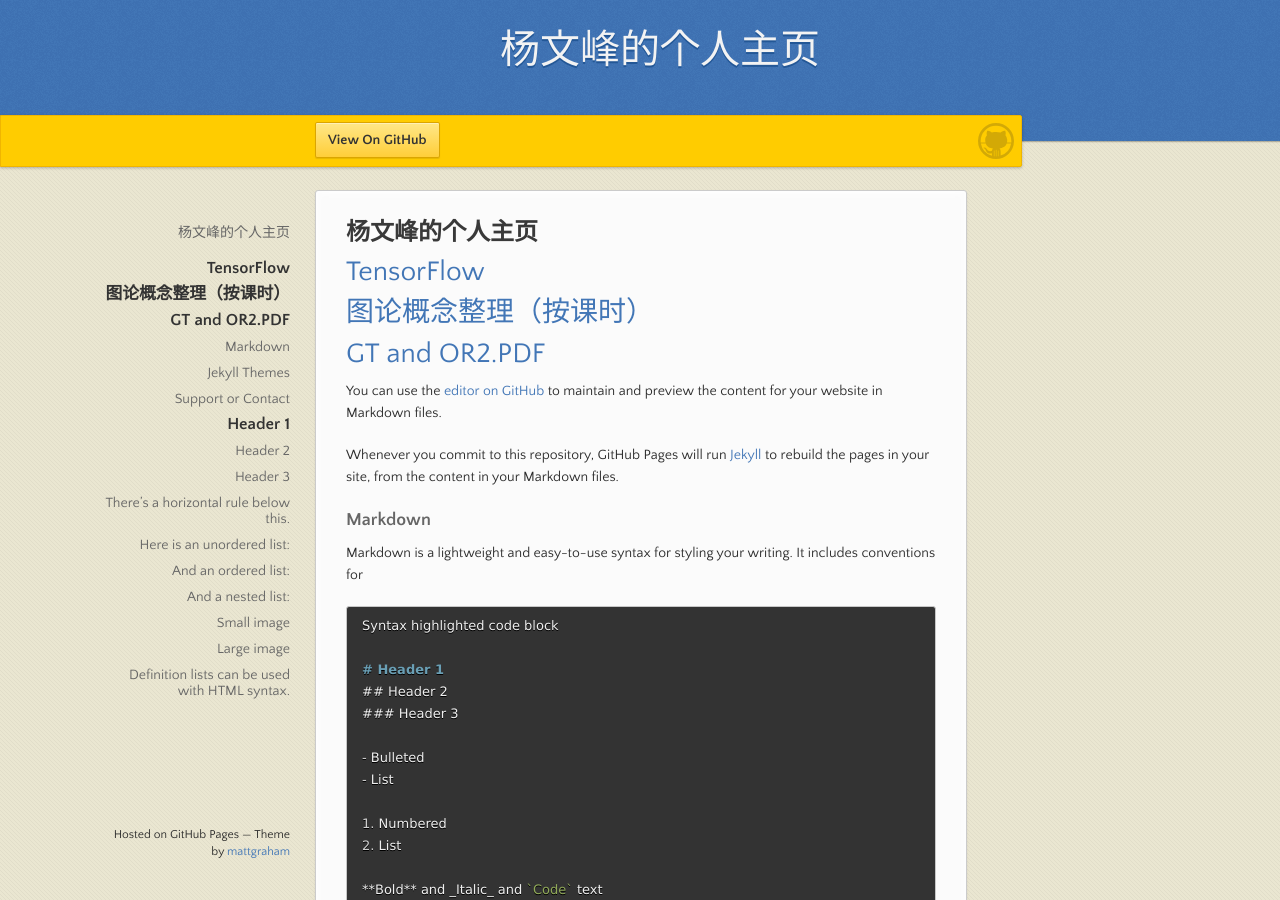
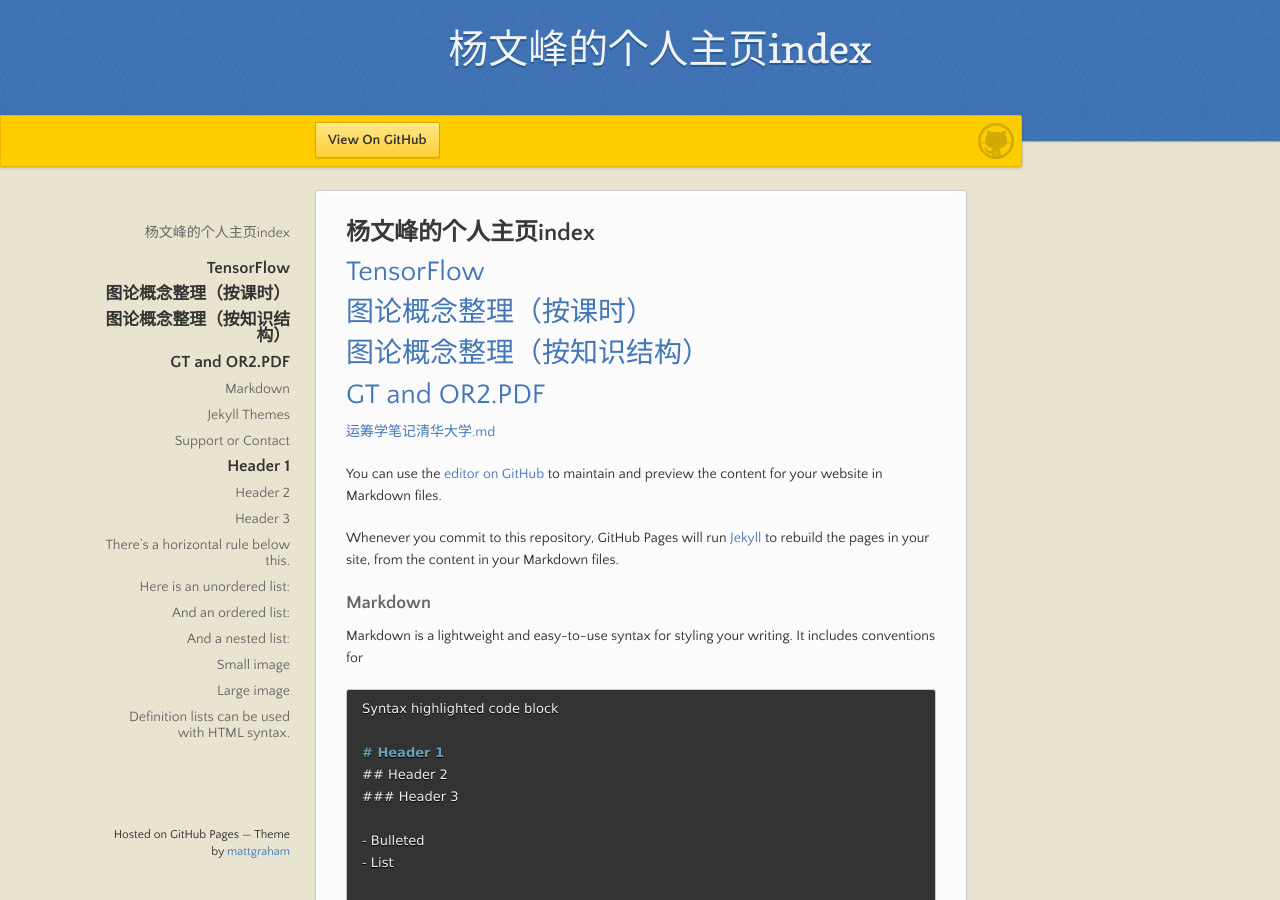
Before and after one commit to AlanWilliamStark/AlanWilliamStark.github.io, a Jekyll site: the page built from index.md, in a window 1280 px wide and 900 px high. Built offline with Jekyll 4.4.1, drawn with Linux system fonts in a browser that asks for light colours; the repository's description, which GitHub fills in, is left out; our own code applies the rules of GitHub Pages for plain Markdown files.

Commit message:
'dailyUpdate'

```diff
--- a/index.md
+++ b/index.md
@@ -2,13 +2,17 @@
 layout: default
 ---
 
-## 杨文峰的个人主页
+## 杨文峰的个人主页index
 
 # [TensorFlow](pages/TensorFlow1x.html)
 
 # [图论概念整理（按课时）](pages/概念整理(按课时).html)
 
+# [图论概念整理（按知识结构）](/pages/概念整理(按知识结构).md)
+
 # [GT and OR2.PDF](pages/GT and OR2.PDF)
+
+[运筹学笔记清华大学.md](运筹学笔记清华大学.md)
 
 You can use the [editor on GitHub](https://github.com/AlanWilliamStark/AlanWilliamStark.github.io/edit/main/README.md) to maintain and preview the content for your website in Markdown files.
 
```
